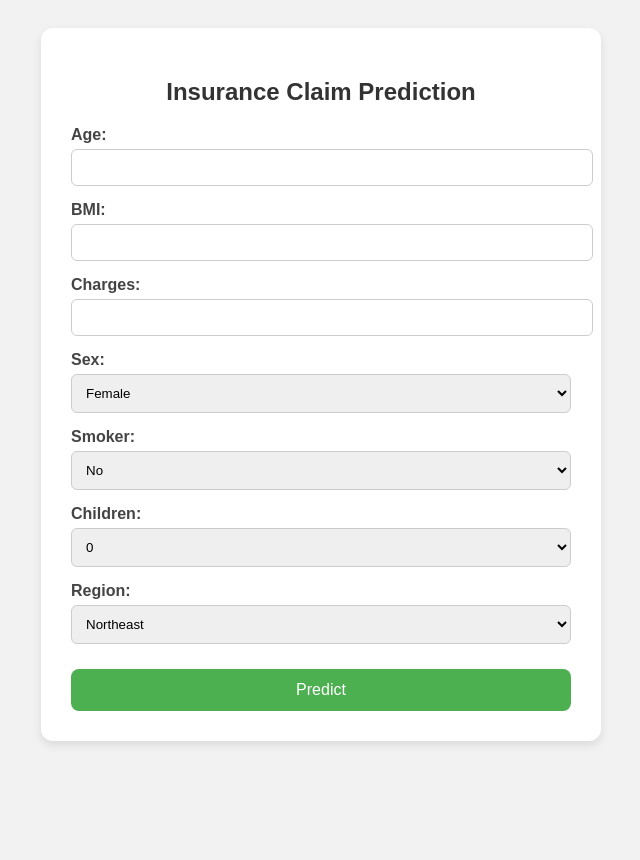
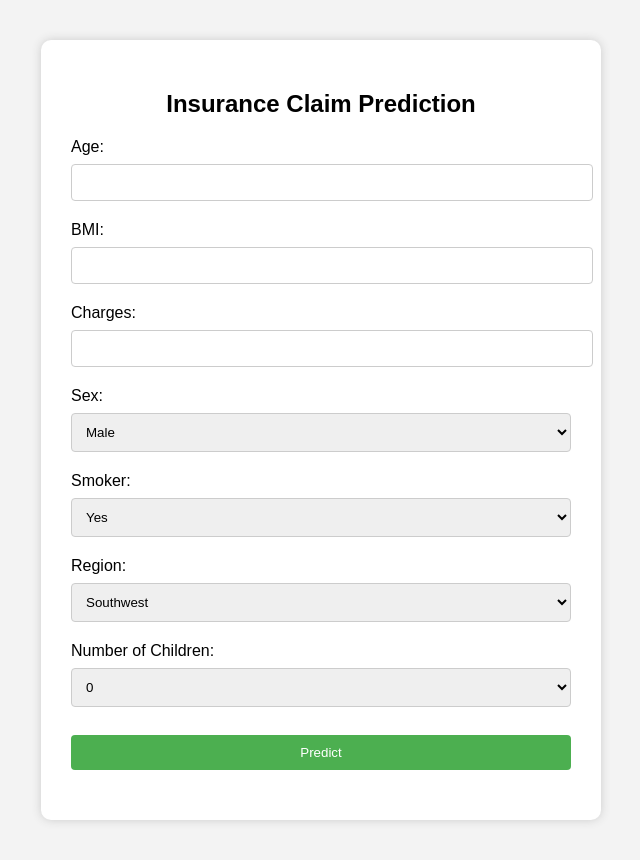
Before and after one commit to shivshankarsajeev/Insurance-Claim-, a Flask app: page / in a window 1280 px wide. Shown: the whole page, without its empty margins (319-959 px from the left). Before the commit the page ends 745 px from the top, so only its background shows below. Run offline with Flask 3, Linux system fonts and the light colour scheme; parts of the project's set-up code (start-up, migrations or seed data) failed here and were passed over.

Commit message:
final changes - updated app and index templates

```diff
--- a/app.py
+++ b/app.py
@@ -1,44 +1,61 @@
-from flask import Flask, request, render_template
-import pickle
+from flask import Flask, render_template, request
 import numpy as np
 import pandas as pd
+import pickle
 
-# Load the model
-model = pickle.load(open('model.pkl','rb'))
-scaler = pickle.load(open('scaler.pkl','rb'))
+app = Flask(__name__)
 
-# Creating the Flask app
-app = Flask(__name__)
+# Load the trained model and scaler
+model = pickle.load(open("model.pkl", "rb"))
+scaler = pickle.load(open("scaler.pkl", "rb"))
 
 @app.route("/")
 def home():
     return render_template("index.html")
 
-@app.route("/predict", methods=['POST'])
+@app.route("/predict", methods=["POST"])
 def predict():
-    # Extracting the data
-    age = int(request.form['age'])
-    bmi = float(request.form['bmi'])
-    children = int(request.form['children'])
-    charges = int(request.form['charges'])
-    sex = request.form['sex']
-    smoker = request.form['smoker']
-    region = request.form['region']
+    try:
+        # Collect input data from the form
+        age = float(request.form["age"])
+        bmi = float(request.form["bmi"])
+        charges = float(request.form["charges"])
+        sex = int(request.form["sex"])         # 1 for male, 0 for female
+        smoker = int(request.form["smoker"])   # 1 for smoker, 0 for non-smoker
+        region = int(request.form["region"])   # 1, 2, 3; if 0 then region_0 (dropped)
+        children = int(request.form["children"])  # 0 to 5
 
-    # One-hot encoding for sex, smoker and children
-    sex_1 = sex
+        # One-hot encode the categorical variables
+        sex_1 = sex
+        smoker_1 = smoker
+        region_1 = 1 if region == 1 else 0
+        region_2 = 1 if region == 2 else 0
+        region_3 = 1 if region == 3 else 0
 
-    smoker_1 = smoker
+        children_1 = 1 if children == 1 else 0
+        children_2 = 1 if children == 2 else 0
+        children_3 = 1 if children == 3 else 0
+        children_4 = 1 if children == 4 else 0
+        children_5 = 1 if children == 5 else 0
 
-    region_1 = 1 if region == 1 else 0
-    region_2 = 1 if region == 2 else 0
-    region_3 = 1 if region == 3 else 0
+        # Scale the numerical features using a DataFrame to avoid warning
+        scaled_features = scaler.transform(pd.DataFrame([[age, bmi, charges]], columns=['age', 'bmi', 'charges']))
+        age_scaled, bmi_scaled, charges_scaled = scaled_features[0]
 
-    children_1 = 1 if children == 1 else 0
-    children_2 = 1 if children == 2 else 0
-    children_3 = 1 if children == 3 else 0
-    children_4 = 1 if children == 4 else 0
-    children_5 = 1 if children == 5 else 0
+        # Create the final input array in the same order as training
+        final_input = np.array([[
+            age_scaled, bmi_scaled, charges_scaled,
+            sex_1, children_1, children_2, children_3, children_4, children_5,
+            smoker_1, region_1, region_2, region_3
+        ]])
+
+        prediction = model.predict(final_input)
+        output = "Yes" if prediction[0] == 1 else "No"
+
+        return render_template("index.html", prediction_text=f"Insurance Claim Prediction: {output}")
+
+    except ValueError:
+        return render_template("index.html", prediction_text="Please enter valid numerical values.")
 
 if __name__ == "__main__":
     app.run(debug=True)
--- a/templates/index.html
+++ b/templates/index.html
@@ -1,66 +1,44 @@
 <!DOCTYPE html>
-<html lang="en">
+<html>
 <head>
-    <meta charset="UTF-8">
     <title>Insurance Claim Prediction</title>
     <style>
         body {
             font-family: Arial, sans-serif;
-            background-color: #f2f2f2;
-            padding: 20px;
-            display: flex;
-            justify-content: center;
+            background: #f3f3f3;
+            margin: 0;
+            padding: 40px;
         }
-
         .container {
-            background-color: white;
+            background: #fff;
             padding: 30px;
-            border-radius: 12px;
-            box-shadow: 0 4px 10px rgba(0, 0, 0, 0.1);
-            width: 100%;
             max-width: 500px;
+            margin: auto;
+            border-radius: 10px;
+            box-shadow: 0 0 10px #ccc;
         }
-
-        h2 {
-            text-align: center;
-            color: #333;
-        }
-
-        label {
-            font-weight: bold;
-            display: block;
-            margin-top: 15px;
-            color: #444;
-        }
-
         input, select {
             width: 100%;
             padding: 10px;
-            margin-top: 5px;
-            border-radius: 6px;
+            margin: 8px 0 20px;
             border: 1px solid #ccc;
+            border-radius: 4px;
         }
-
-        button {
-            width: 100%;
-            padding: 12px;
-            margin-top: 25px;
+        input[type=submit] {
             background-color: #4CAF50;
             color: white;
-            font-size: 16px;
             border: none;
-            border-radius: 8px;
             cursor: pointer;
         }
-
-        button:hover {
-            background-color: #45a049;
+        h2 {
+            text-align: center;
         }
-
-        @media (max-width: 600px) {
-            .container {
-                padding: 20px;
-            }
+        .result {
+            text-align: center;
+            margin-top: 20px;
+            font-size: 18px;
+            font-weight: bold;
+            color: #333;
         }
     </style>
 </head>
@@ -68,28 +46,36 @@
     <div class="container">
         <h2>Insurance Claim Prediction</h2>
         <form method="POST" action="/predict">
-            <label>Age:</label>
-            <input type="number" name="age" required>
+            <label for="age">Age:</label>
+            <input type="number" step="any" name="age" required>
 
-            <label>BMI:</label>
+            <label for="bmi">BMI:</label>
             <input type="number" step="any" name="bmi" required>
 
-            <label>Charges:</label>
+            <label for="charges">Charges:</label>
             <input type="number" step="any" name="charges" required>
 
-            <label>Sex:</label>
+            <label for="sex">Sex:</label>
             <select name="sex" required>
-                <option value="female">Female</option>
-                <option value="male">Male</option>
+                <option value="1">Male</option>
+                <option value="0">Female</option>
             </select>
 
-            <label>Smoker:</label>
+            <label for="smoker">Smoker:</label>
             <select name="smoker" required>
-                <option value="no">No</option>
-                <option value="yes">Yes</option>
+                <option value="1">Yes</option>
+                <option value="0">No</option>
             </select>
 
-            <label>Children:</label>
+            <label for="region">Region:</label>
+            <select name="region" required>
+                <option value="0">Southwest</option> <!-- dropped in OHE -->
+                <option value="1">Southeast</option>
+                <option value="2">Northwest</option>
+                <option value="3">Northeast</option>
+            </select>
+
+            <label for="children">Number of Children:</label>
             <select name="children" required>
                 <option value="0">0</option>
                 <option value="1">1</option>
@@ -99,16 +85,12 @@
                 <option value="5">5</option>
             </select>
 
-            <label>Region:</label>
-            <select name="region" required>
-                <option value="0">Northeast</option>
-                <option value="1">Northwest</option>
-                <option value="2">Southeast</option>
-                <option value="3">Southwest</option>
-            </select>
+            <input type="submit" value="Predict">
+        </form>
 
-            <button type="submit">Predict</button>
-        </form>
+        {% if prediction_text %}
+            <div class="result">{{ prediction_text }}</div>
+        {% endif %}
     </div>
 </body>
 </html>
```
